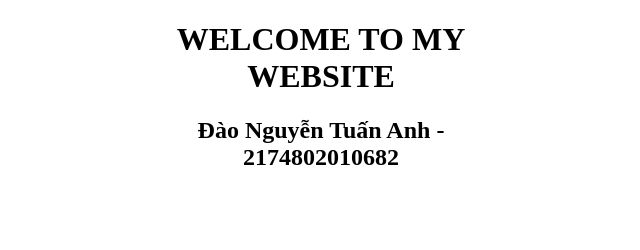
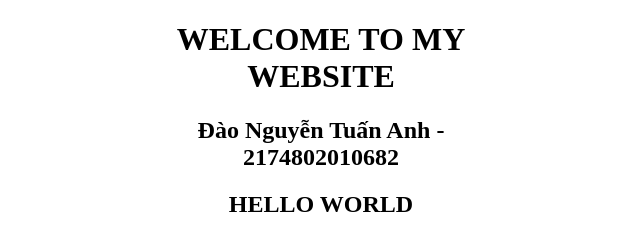
Before and after one commit to daotuananh203/netlify-app, a plain HTML site: page index.html in a window 1280 px wide. Shown: the whole page, without its empty margins (319-959 px from the left). Drawn offline with Linux system fonts and the light colour scheme.

Commit message:
Cập nhật code Lab9

```diff
--- a/index.html
+++ b/index.html
@@ -11,6 +11,7 @@
     <div class="container">
         <h1>WELCOME TO MY WEBSITE</h1>
         <h2>Đào Nguyễn Tuấn Anh - 2174802010682</h2>
+        <h2>HELLO WORLD</h2>
     </div>
 </body>
 </html>
```
